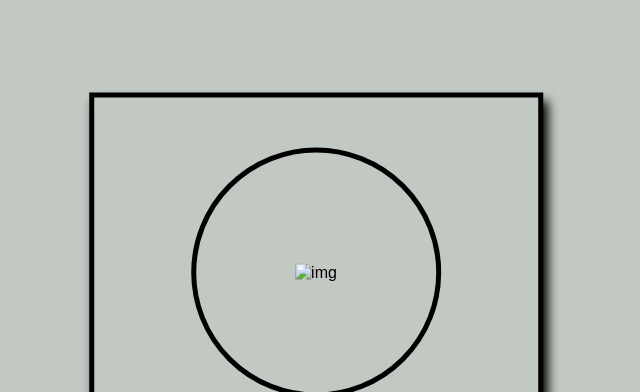
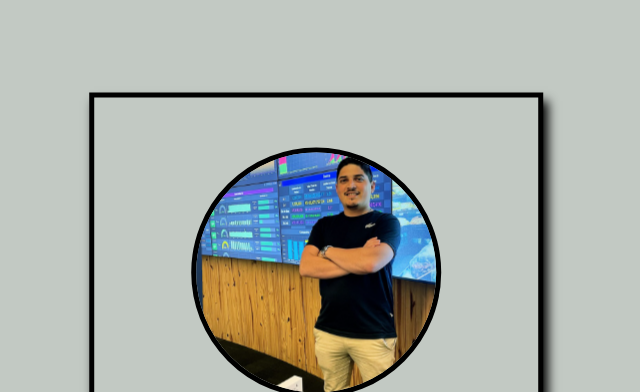
Before and after one commit to ailton019/cart, a plain HTML site: page index.html in a window 1280 px wide. Shown: the top 392 px of the page, without its empty margins (324-964 px from the left). Drawn offline with Linux system fonts and the light colour scheme; files that its build step writes are made by us from their sources.

Commit message:
Update index.html

```diff
--- a/index.html
+++ b/index.html
@@ -8,7 +8,7 @@
 </head>
 <body>
     <div class="foto_capa">
-        <img src="./src/imagens/nova_capa.png" alt="img">
+        <img src="nova_capa.png" alt="img">
     </div>
 
     <div class="informacoes">
```
